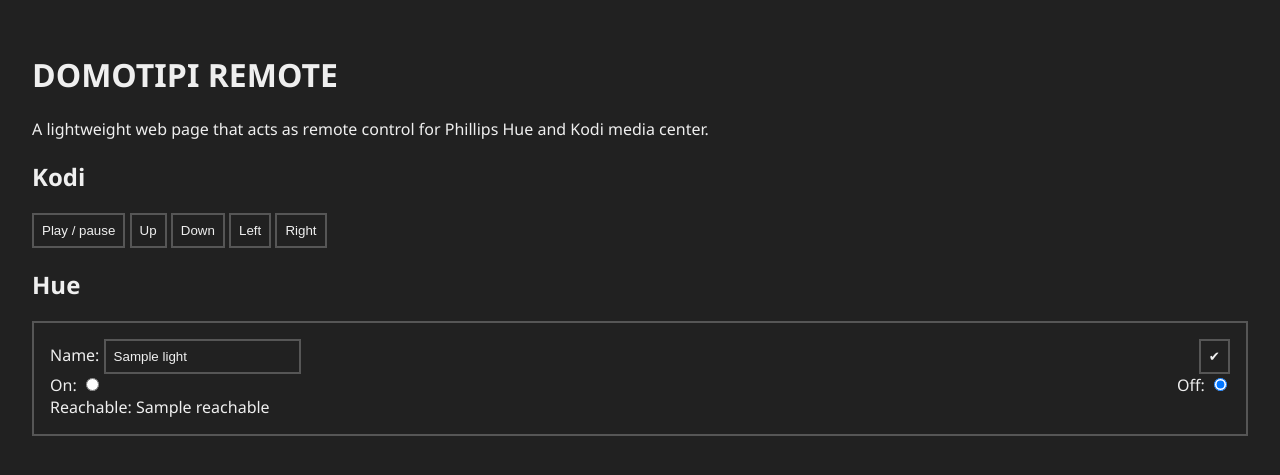
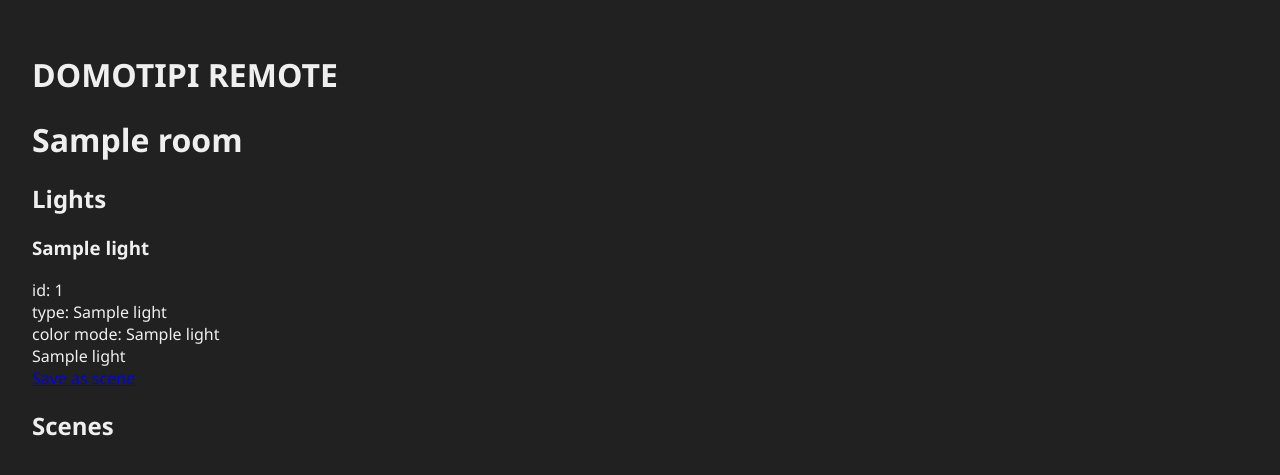
Before and after one commit to ruudrenssen/domotipi, a Flask app: template python/templates/lights.jinja in a window 1280 px wide. Shown: the top 475 px of the page. Run offline with Flask 2, Linux system fonts and the light colour scheme; the template is opened without the code that fills it: most values are stand-ins (such as "Sample title", 1, 10 or a date in 2020); parts of the project's set-up code (start-up, migrations or seed data) failed here and were passed over.

Commit message:
setup templates and routes for room

```diff
--- a/python/app.py
+++ b/python/app.py
@@ -17,7 +17,9 @@ scenes = Scenes()
 # Prepare database: populate tables
 lights.sync_lights(db, hue.lights)
 rooms.sync_rooms(db, hue.rooms)
-scenes.sync_scenes(db, hue.bridge.get_scene())
+
+# setup scenes
+scenes.initialize_scenes(db)
 
 @app.route('/')
 def index():
@@ -31,6 +33,16 @@ def room(room_id):
     """ Route for room """
     return render_template('room.jinja', room=db.get_room(room_id), lights=db.all_lights_from_room(room_id))
 
+
+@app.route('/room/<room_id>/lights')
+def lights(room_id):
+    """ Route for room """
+    return render_template('lights.jinja', room=db.get_room(room_id), lights=db.all_lights_from_room(room_id))
+
+@app.route('/room/<room_id>/save-as-scene')
+def save_scene(room_id):
+    """ Route for room """
+    return render_template('save-scene.jinja', room=db.get_room(room_id), lights=db.all_lights_from_room(room_id))
 
 @app.route('/all-lights')
 def all_lights():
--- a/python/scenes.py
+++ b/python/scenes.py
@@ -1,10 +1,8 @@
 class Scenes:
     scenes = []
 
-    def sync_scenes(self, db, scenes):
-        print(db)
-
-        print(scenes)
+    def initialize_scenes(self, db):
+        pass
 
 class Scene:
     scene_id = ''
--- a/python/templates/index.jinja
+++ b/python/templates/index.jinja
@@ -1,7 +1,5 @@
 {% extends 'layout.jinja' %}
 
-{% block body %}
-<h1>DOMOTIPI REMOTE</h1>
-<p>A lightweight web page that acts as remote control for Phillips Hue and Kodi media center.</p>
-<h2>Kodi</h2>
+{% block app %}
+    <p>A lightweight web page that acts as remote control for Phillips Hue and Kodi media center.</p>
 {% endblock %}
--- a/python/templates/layout.jinja
+++ b/python/templates/layout.jinja
@@ -8,6 +8,8 @@
 	<title>Domotipi</title>
 </head>
 <body>
-	{% block body %}{% endblock %}
+	<h1>DOMOTIPI REMOTE</h1>
+	{% block app %}
+	{% endblock %}
 </body>
 </html>
--- a/python/templates/lights.jinja
+++ b/python/templates/lights.jinja
@@ -1,41 +1,13 @@
-{% extends 'layout.jinja' %}
+{% extends 'room.jinja' %}
 
-{% block body %}
-<h1>DOMOTIPI REMOTE</h1>
-<p>A lightweight web page that acts as remote control for Phillips Hue and Kodi media center.</p>
-<h2>Kodi</h2>
-
-<form action="/kodi" method="POST" name="kodi-remote" id="kodi-remote">
-    <button name="kodi_action" value="playpause">Play / pause</button>
-    <button name="kodi_action" value="up">Up</button>
-    <button name="kodi_action" value="down">Down</button>
-    <button name="kodi_action" value="left">Left</button>
-    <button name="kodi_action" value="right">Right</button>
-</form>
-
-<h2>Hue</h2>
-<div class="lights">
+{% block top_controls %}
+    <h2>Lights</h2>
     {% for light in lights %}
-    <div class="light">
-        {% include 'partials/light-form.jinja' %}
-
-        {% if light.type == 'Dimmable light' %}
-            {% include 'partials/dimm-light-form.jinja' %}
-        {% elif light.type == 'Color temperature light' %}
-            {% include 'partials/dimm-light-form.jinja' %}
-            {% include 'partials/color-temp-form.jinja' %}
-        {% elif light.type == 'Extended color light' %}
-            {% include 'partials/dimm-light-form.jinja' %}
-            {% include 'partials/color-mode-form.jinja' %}
-            {% if light.colormode == 'xy' %}
-                {% include 'partials/xy-form.jinja' %}
-            {% elif light.colormode == 'ct' %}
-                {% include 'partials/color-temp-form.jinja' %}
-            {% elif light.colormode == 'hs' %}
-                {% include 'partials/hue-form.jinja' %}
-            {% endif %}
-        {% endif %}
-    </div>
+        <h3>{{ light[2] }}</h3>
+        <div>id: {{light[0] }}</div>
+        <div>type: {{ light[1] }}</div>
+        <div>color mode: {{ light[7] }}</div>
+        {{light}}
     {% endfor %}
-</div>
+    <div><a href="/room/{{ room[0][0] }}/save-as-scene">Save as scene</a></div>
 {% endblock %}
--- a/python/templates/room.jinja
+++ b/python/templates/room.jinja
@@ -1,31 +1,27 @@
 {% extends 'layout.jinja' %}
 
-{% block body %}
+{% block app %}
     <h1>{{ room[0][1] }}</h1>
+    <section class="top-controls">
 
-    <section>
-        <h2>Media controls</h2>
-        <form action="/kodi" method="POST" name="kodi-remote" id="kodi-remote">
-            <button name="kodi_action" value="playpause">Play / pause</button>
-            <button name="kodi_action" value="up">Up</button>
-            <button name="kodi_action" value="down">Down</button>
-            <button name="kodi_action" value="left">Left</button>
-            <button name="kodi_action" value="right">Right</button>
-        </form>
+        {% block top_controls %}
+            <h2>Media controls</h2>
+            <form action="/kodi" method="POST" name="kodi-remote" id="kodi-remote">
+                <button name="kodi_action" value="playpause">►❚❚</button>
+                <button name="kodi_action" value="up">▲</button>
+                <button name="kodi_action" value="down">▼</button>
+                <button name="kodi_action" value="left">◀</button>
+                <button name="kodi_action" value="right">▶</button>
+            </form>
+        {% endblock %}
+
     </section>
 
-    <section>
-        <h2>Lights</h2>
-        {% for light in lights %}
-            <h3>{{ light[2] }}</h3>
-            <div>id: {{light[0] }}</div>
-            <div>type: {{ light[1] }}</div>
-            <div>color mode: {{ light[7] }}</div>
-            {{light}}
-        {% endfor %}
-    </section>
+    <section class="bottom-controls">
 
-    <section>
-        <h2>Scenes</h2>
+        {% block bottom_controls %}
+            <h2>Scenes</h2>
+        {% endblock %}
+
     </section>
 {% endblock %}
--- /dev/null
+++ b/python/templates/save-scene.jinja
@@ -0,0 +1,5 @@
+{% extends 'layout.jinja' %}
+
+{% block app %}
+    <h2>Save scene</h2>
+{% endblock %}
```
Also changed, not shown: python/database.py (+21 -1 lines).
